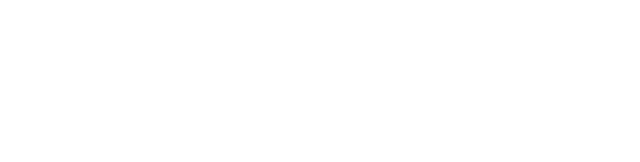
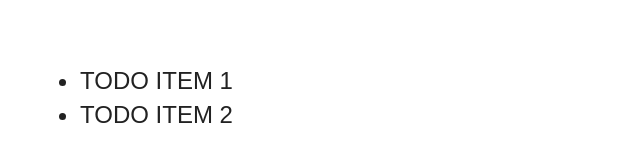
Before and after one commit to angelpaperculture/backbone, a website: page index.html in a window 1280 px wide. Shown: the whole page, without its empty margins (0-640 px from the left). Drawn offline with Linux system fonts and the light colour scheme.

Commit message:
first models and views

```diff
--- a/index.html
+++ b/index.html
@@ -17,6 +17,13 @@
         <script src="js/lib/jquery-min.js"></script>
         <script src="js/lib/underscore-min.js"></script>
         <script src="js/lib/backbone-min.js"></script>
+
+        <script src="js/todoItem.js"></script>
+        <script src="js/todoItems.js"></script>
+
+        <script src="js/todoItemView.js"></script>
+        <script src="js/todoItemsView.js"></script>
+
         <script src="js/main.js"></script>
     </body>
 </html>
--- a/js/main.js
+++ b/js/main.js
@@ -1,4 +1,11 @@
 
-// In the first few sections, we do all the coding here.
-// Later, you'll see how to organize your code into separate
-// files and modules.
+$(document).ready(function (){
+    const todoItems = new TodoItems([
+        new TodoItem({ description: "TODO ITEM 1" }),
+        new TodoItem({ description: "TODO ITEM 2" })
+    ]);
+
+    const todoItemsView = new TodoItemsView({ model: todoItems });
+
+    $("body").append(todoItemsView.render().$el);
+})
--- /dev/null
+++ b/js/todoItem.js
@@ -0,0 +1,7 @@
+const TodoItem = Backbone.Model.extend({
+    validate: function (attrs) {
+        if(!attrs.description){
+            return "Description is required";
+        }
+    }
+});
--- /dev/null
+++ b/js/todoItemView.js
@@ -0,0 +1,13 @@
+const TodoItemView = Backbone.View.extend({
+    tagName: 'li',
+
+    initialize: function(options){
+        if(!(options && options.model))
+            throw new Error("model is not specified");
+    },
+
+    render: function (){
+        this.$el.html(this.model.get("description"));
+        return this;
+    }
+})
--- /dev/null
+++ b/js/todoItems.js
@@ -0,0 +1,3 @@
+const TodoItems = Backbone.Collection.extend({
+    model: TodoItem
+})
--- /dev/null
+++ b/js/todoItemsView.js
@@ -0,0 +1,18 @@
+const TodoItemsView = Backbone.View.extend({
+    tagName: 'ul',
+    id: "todoItems",
+
+    initialize: function(options){
+        if(!(options && options.model))
+            throw new Error("model is not specified");
+    },
+
+    render: function (){
+        const self = this;
+        this.model.each(function (todoItem){
+            const view = new TodoItemView({ model: todoItem });
+            self.$el.append(view.render().$el)
+        })
+        return this;
+    }
+})
```
